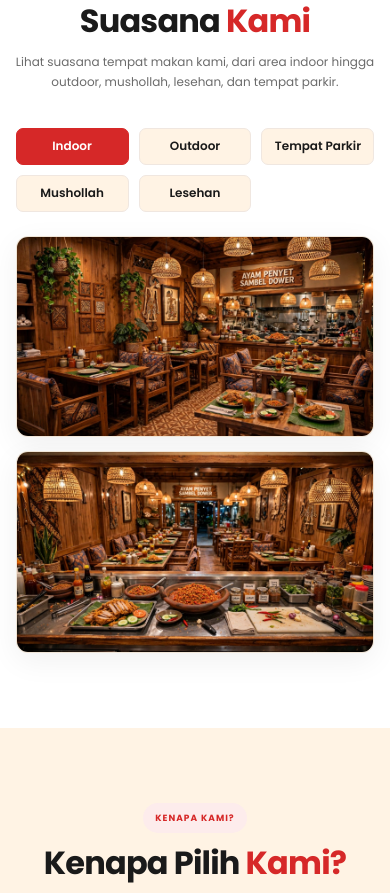
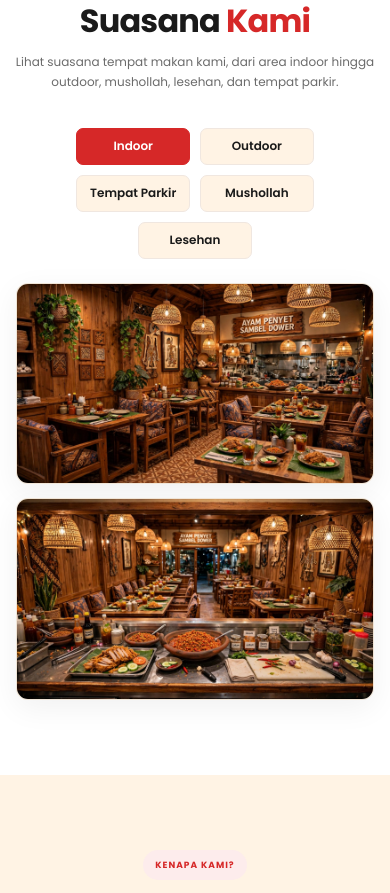
Before and after one commit to Akmalzz12/Ayam-Penyet-Sambel-Dower, a React (Vite) app: page / in a window 390 px wide. Shown: the part 2080-2973 px from the top of the page. Built offline with nearby package versions, Linux system fonts and the light colour scheme.

Commit message:
update src/style.css

```diff
--- a/src/style.css
+++ b/src/style.css
@@ -2654,20 +2654,24 @@ button{
 
     /* TOMBOL KATEGORI MOBILE */
 
-    .gallery-tabs {
-        display: grid;
-        grid-template-columns: repeat(3, minmax(0, 1fr));
-        gap: 9px;
-        margin-bottom: 24px;
-    }
-
-    .gallery-tab{
-        width:100%;
-        min-height:35px;
-        padding:0 8px;
-        border-radius:7px;
-        font-size:12px;
-    }
+
+.gallery-tabs {
+    display: flex;
+    flex-wrap: wrap;
+    justify-content: center;
+    gap: 9px;
+    margin-bottom: 24px;
+}
+
+.gallery-tab {
+    width: calc((100% - 18px) / 3);
+    min-height: 35px;
+    padding: 0 8px;
+    flex: 0 0 calc((100% - 18px) / 3);
+    border-radius: 7px;
+    font-size: 12px;
+}
+
 
     /* FOTO ATAS-BAWAH */
 
```
